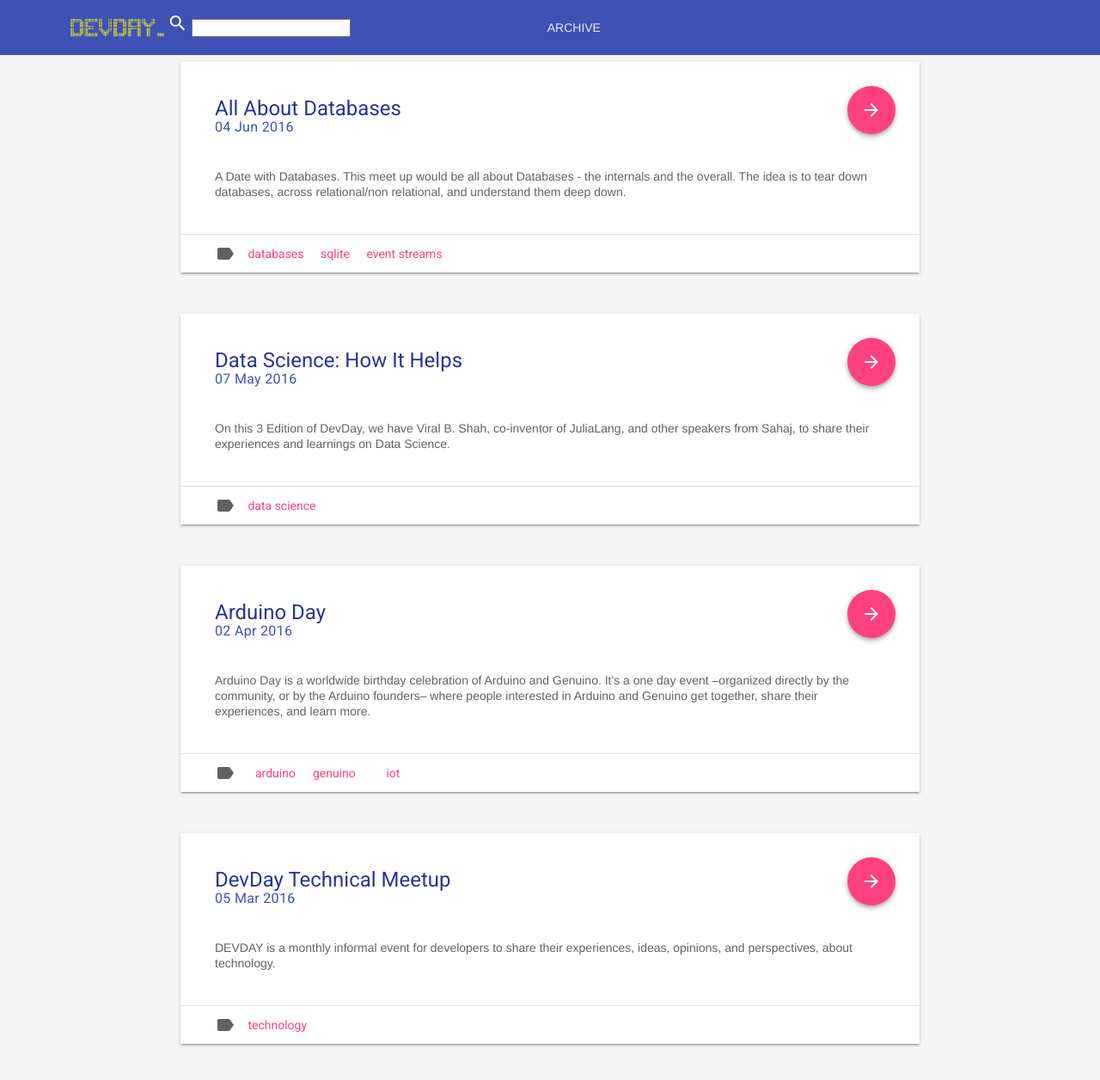
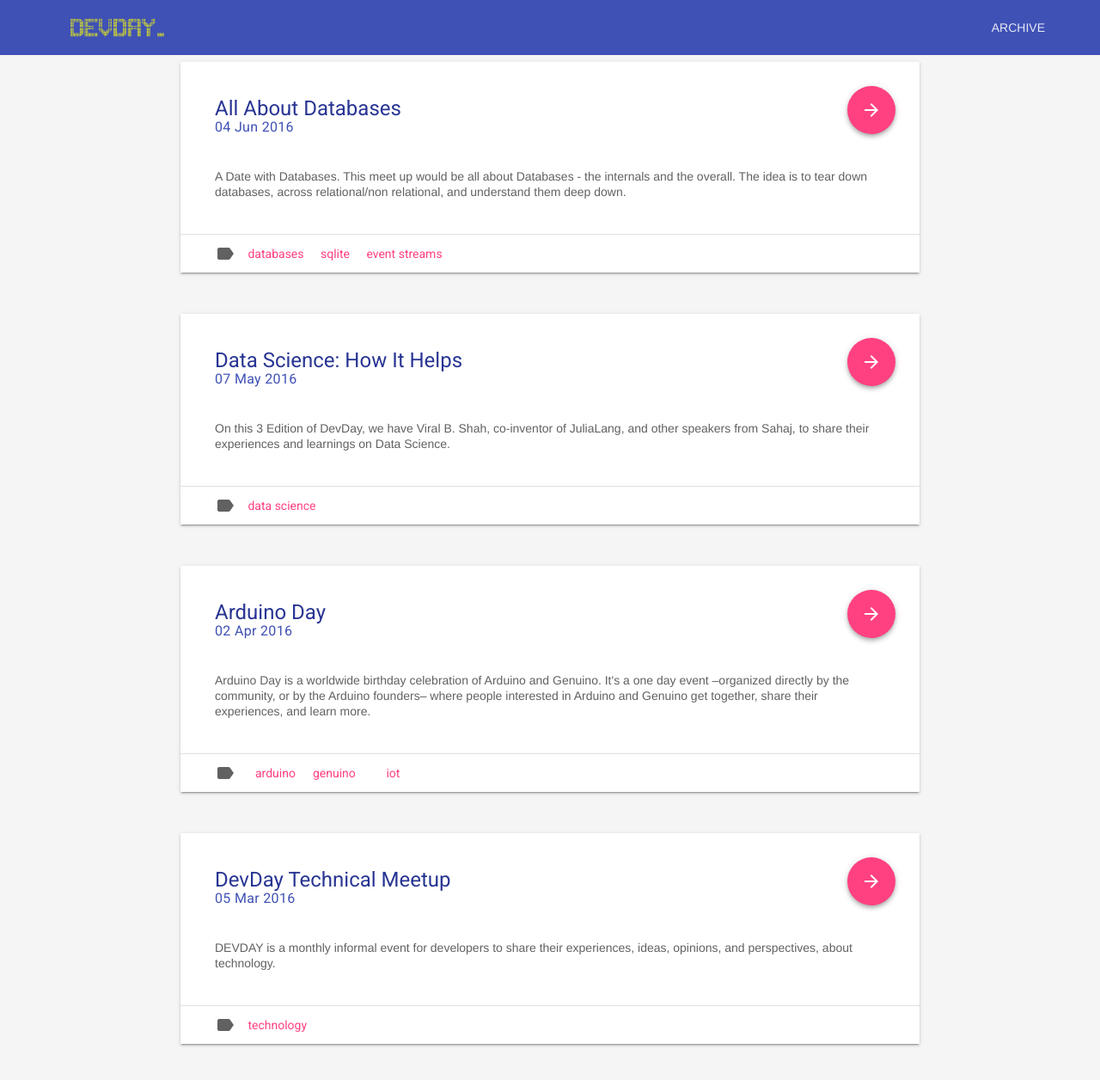
Before and after one commit to parameswaranxyz/devday, a Jekyll site: the page built from archive.html, in a window 1280 px wide. Shown: the top 1256 px of the page at 86% size. Built offline with Jekyll 4.4.1, drawn with Linux system fonts in a browser that asks for light colours; nearby versions of some CDN libraries.

Commit message:
Fixed header and added to events and archive pages

```diff
--- a/_includes/header_mdl.html
+++ b/_includes/header_mdl.html
@@ -1,17 +1,9 @@
 <header>
     <div class="container">
         <div class="content">
-            <a class="title" href="/">
+            <a class="title" href="{{ site.github.url }}/">
                 <img src="{{ site.github.url }}/images/logo.gif">
             </a>
-            <div class="search box">
-                <label for="search-field">
-                    <i class="material-icons">search</i>
-                </label>
-                <div class="input holder">
-                    <input type="text" id="search-field">
-                </div>
-            </div>
             <div class="navigation container">
                 <nav>
                     <a href="{{ site.github.url }}/archive">Archive</a>
--- a/_layouts/event.html
+++ b/_layouts/event.html
@@ -5,6 +5,7 @@
 <body class="devday event">
     <div class="container">
         <div class="layout">
+            {% include header_mdl.html %}
             <main>
                 <div class="panel">
                     <section class="centered intro">
--- a/_sass/_header.scss
+++ b/_sass/_header.scss
@@ -1,4 +1,10 @@
-.devday > .container > .layout > header > .container {
+.devday > .container > .layout > header {
+
+    @extend .mdl-layout__header;
+    @extend .mdl-layout__header--scroll;
+    @extend .mdl-color--primary;
+
+    & > .container {
         @extend .android-header !optional;
         @extend .mdl-layout__header;
         @extend .mdl-layout__header--waterfall;
@@ -36,14 +42,15 @@
             }
 
             & > .navigation.container {
+                @extend .mdl-navigation;
+
                 direction: rtl;
                 -webkit-order: 1;
                 -ms-flex-order: 1;
                 order: 1;
-            width: 500px;
+                margin-left: auto!important;
+                width: auto;
                 transition: opacity 0.2s cubic-bezier(0.4, 0, 0.2, 1), width 0.2s cubic-bezier(0.4, 0, 0.2, 1);
-
-            @extend .mdl-navigation;
 
                 & > nav {
                     display: inline-block;
@@ -60,3 +67,4 @@
             }
         }
     }
+}
```
Lines whose indentation alone changed are shown as unchanged.
